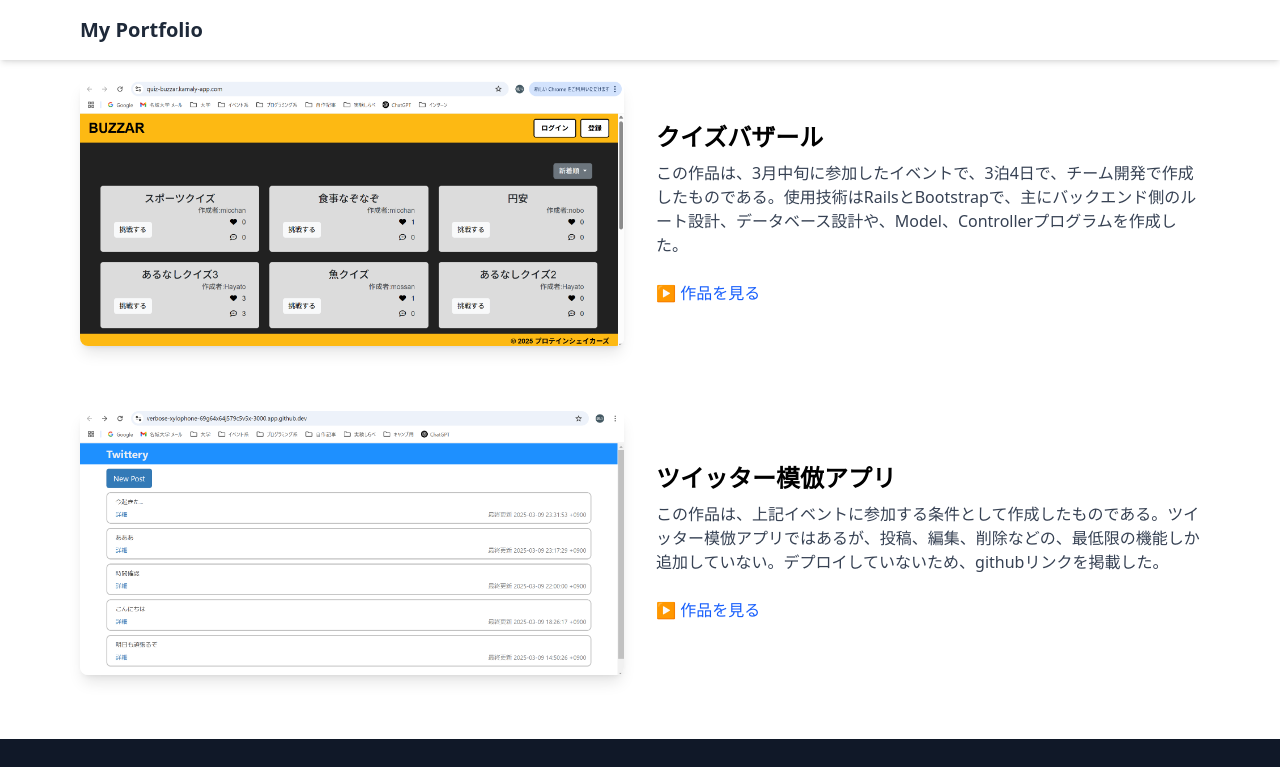
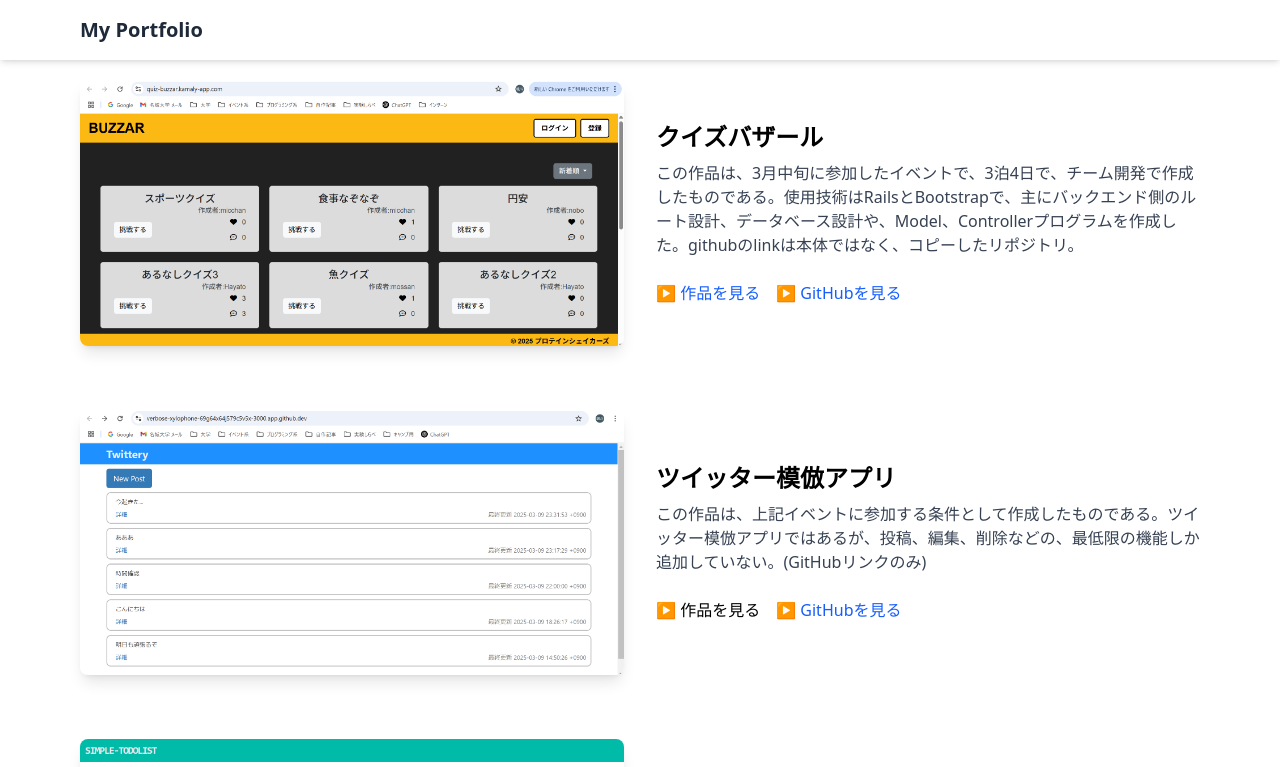
Before and after one commit to Wak8810/My-Portfolio, a React (Vite) app: page / in a window 1280 px wide. Shown: the top 767 px of the page. Built offline with nearby package versions, Linux system fonts and the light colour scheme.

Commit message:
Todoアプリのリンクを追加

```diff
--- a/src/App.tsx
+++ b/src/App.tsx
@@ -7,20 +7,29 @@ import PortfolioItem from './components/PortfolioItem';
 // 画像をインポート
 import QuizAppImg from './Images/quiz_bazzar.png';
 import TwitteryImg from './Images/twittery.png';
+import ReactTodoImg from './Images/React-Todo.png';
 
 const App: React.FC = () => {
   const works = [
     {
       imageSrc: QuizAppImg,
       title: 'クイズバザール',
-      description: 'この作品は、3月中旬に参加したイベントで、3泊4日で、チーム開発で作成したものである。使用技術はRailsとBootstrapで、主にバックエンド側のルート設計、データベース設計や、Model、Controllerプログラムを作成した。',
+      description: 'この作品は、3月中旬に参加したイベントで、3泊4日で、チーム開発で作成したものである。使用技術はRailsとBootstrapで、主にバックエンド側のルート設計、データベース設計や、Model、Controllerプログラムを作成した。githubのlinkは本体ではなく、コピーしたリポジトリ。',
       link: 'https://quiz-buzzar.kamaly-app.com/',
+      github: 'https://github.com/Wak8810/cp_quiz_bazzar'
     },
     {
       imageSrc: TwitteryImg,
       title: 'ツイッター模倣アプリ',
-      description: 'この作品は、上記イベントに参加する条件として作成したものである。ツイッター模倣アプリではあるが、投稿、編集、削除などの、最低限の機能しか追加していない。デプロイしていないため、githubリンクを掲載した。',
-      link: 'https://github.com/Wak8810/Twittery_imitation_app',
+      description: 'この作品は、上記イベントに参加する条件として作成したものである。ツイッター模倣アプリではあるが、投稿、編集、削除などの、最低限の機能しか追加していない。(GitHubリンクのみ)',
+      github: 'https://github.com/Wak8810/Twittery_imitation_app',
+    },
+    {
+      imageSrc: ReactTodoImg,
+      title: 'ReactTodoアプリ',
+      description: 'Reactの勉強で作成したTodoアプリ。React + TailwindCSS + TypeScriptで作成した。',
+      link: 'https://wak8810.github.io/React-TodoList/',
+      github: 'https://github.com/Wak8810/React-TodoList'
     },
   ];
 
@@ -35,6 +44,7 @@ const App: React.FC = () => {
             title={work.title}
             description={work.description}
             link={work.link}
+            github={work.github}
           />
         ))}
       </main>
--- a/src/components/PortfolioItem.tsx
+++ b/src/components/PortfolioItem.tsx
@@ -4,19 +4,41 @@ interface PortfolioItemProps {
   imageSrc: string;
   title: string;
   description: string;
-  link: string;
+  link?: string;
+  github?: string;
 }
 
-const PortfolioItem: React.FC<PortfolioItemProps> = ({ imageSrc, title, description, link }) => {
+const PortfolioItem: React.FC<PortfolioItemProps> = ({ imageSrc, title, description, link, github }) => {
   return (
     <section className="grid md:grid-cols-2 gap-8 items-center">
       <img src={imageSrc} alt={title} className="rounded-lg shadow-lg" />
       <div>
         <h2 className="text-2xl font-semibold mb-2">{title}</h2>
         <p className="text-gray-700 mb-4">{description}</p>
-        <a href={link} target="_blank" rel="noopener noreferrer" className="inline-block mt-2 text-blue-600 hover:underline font-medium">
-          ▶ 作品を見る
-        </a>
+        {link ? (
+          <a
+            href={link}
+            target="_blank"
+            rel="noopener noreferrer"
+            className="inline-block mt-2 text-blue-600 hover:underline font-medium"
+          >
+            ▶ 作品を見る
+          </a>
+        ) : (
+          <span className="inline-block mt-2 text-black font-medium">▶ 作品を見る</span>
+        )}
+        {github ? (
+          <a
+            href={github}
+            target="_blank"
+            rel="noopener noreferrer"
+            className="inline-block mt-2 text-blue-600 hover:underline font-medium ml-4"
+          >
+            ▶ GitHubを見る
+          </a>
+        ) : (
+          <span className="inline-block mt-2 text-black font-medium ml-4">▶ GitHubを見る</span>
+        )}
       </div>
     </section>
   );
```
Also changed, not shown: src/Images/React-Todo.png (added).
